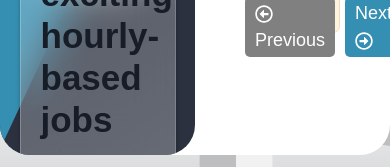
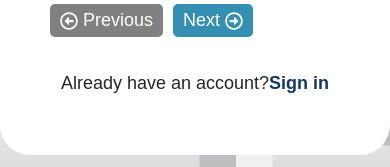
Before and after one commit to Rashed360/hourly-finder, a React (Create React App) app: page /register in a window 390 px wide. Shown: the part 555-722 px from the top of the page. Built offline with nearby package versions, Linux system fonts and the light colour scheme; no server answers.

Commit message:
responsive login and register page

```diff
--- a/src/components/auth/Login.js
+++ b/src/components/auth/Login.js
@@ -1,19 +1,19 @@
-import LeftContent from './commonAuth/LeftContent'
-import { useNavigate, Link, useLocation } from 'react-router-dom'
-import { FaInfoCircle } from 'react-icons/fa'
-import { Formik, Field, Form } from 'formik'
-import { connect } from 'react-redux'
-import { authLogin, clearAuthErrors } from '../../redux/actionCreators/authActionCreators'
-import Spinner from '../commonComponents/spinner/Spinner'
+import { Field, Form, Formik } from "formik"
+import { FaInfoCircle } from "react-icons/fa"
+import { connect } from "react-redux"
+import { Link, useLocation, useNavigate } from "react-router-dom"
+import { authLogin, clearAuthErrors } from "../../redux/actionCreators/authActionCreators"
+import Spinner from "../commonComponents/spinner/Spinner"
+import LeftContent from "./commonAuth/LeftContent"
 
-const mapDispatchToProps = dispatch => {
+const mapDispatchToProps = (dispatch) => {
   return {
     authLogin: (email, password) => dispatch(authLogin(email, password)),
     clearAuthErrors: () => dispatch(clearAuthErrors()),
   }
 }
 
-const mapStateToProps = state => {
+const mapStateToProps = (state) => {
   return {
     token: state.auth.token,
     authLoading: state.auth.authLoading,
@@ -21,20 +21,20 @@ const mapStateToProps = state => {
   }
 }
 
-const Login = props => {
+const Login = (props) => {
   const { token, authLoading, authFailedMsg, clearAuthErrors } = props
   const location = useLocation()
   const navigate = useNavigate()
   const redirectPath = location.state?.path
 
   const initialValues = {
-		email: '',
-		password: '',
+    email: "",
+    password: "",
     passwordCheck: false,
   }
 
-	const onSubmitHandle = async values => {
-		console.log('Login')
+  const onSubmitHandle = async (values) => {
+    console.log("Login")
     await props.authLogin(values.email, values.password)
     let timer = setTimeout(() => {
       clearAuthErrors()
@@ -43,19 +43,19 @@ const Login = props => {
     if (redirectPath !== undefined) navigate(redirectPath, { replace: true })
   }
 
-	const validateHandle = values => {
+  const validateHandle = (values) => {
     const errors = {}
 
     if (!values.email) {
-			errors.email = 'Field is Required'
+      errors.email = "Field is Required"
     } else if (!/^[A-Z0-9._%+-]+@[A-Z0-9.-]+\.[A-Z]{2,}$/i.test(values.email)) {
-			errors.email = 'Invalid Email Address'
+      errors.email = "Invalid Email Address"
     }
 
     if (!values.password) {
-			errors.password = 'Field is Required'
+      errors.password = "Field is Required"
     } else if (values.password.length < 8) {
-			errors.password = 'Must be atleast 8 characters long'
+      errors.password = "Must be atleast 8 characters long"
     }
 
     return errors
@@ -79,7 +79,7 @@ const Login = props => {
 
               <Formik initialValues={initialValues} onSubmit={onSubmitHandle} validate={validateHandle}>
                 {({ values, errors, touched, handleChange, handleSubmit, handleReset }) => (
-									<Form onSubmit={handleSubmit} onReset={handleReset} style={{ height: '300px' }}>
+                  <Form onSubmit={handleSubmit} onReset={handleReset} style={{ height: "300px" }}>
                     <div className='form-field email'>
                       <label htmlFor='email'>Email</label>
                       <Field
@@ -88,9 +88,9 @@ const Login = props => {
                         className={
                           touched.email
                             ? errors.email
-															? 'form-control is-invalid'
-															: 'form-control is-valid'
-														: 'form-control'
+                              ? "form-control is-invalid"
+                              : "form-control is-valid"
+                            : "form-control"
                         }
                         value={values.email}
                         onChange={handleChange}
@@ -111,9 +111,9 @@ const Login = props => {
                         className={
                           touched.password
                             ? errors.password
-															? 'form-control is-invalid'
-															: 'form-control is-valid'
-														: 'form-control'
+                              ? "form-control is-invalid"
+                              : "form-control is-valid"
+                            : "form-control"
                         }
                         value={values.password}
                         onChange={handleChange}
@@ -139,16 +139,16 @@ const Login = props => {
                         className={
                           touched.passwordCheck
                             ? values.passwordCheck
-															? 'text-success'
-															: 'text-danger'
+                              ? "text-success"
+                              : "text-danger"
                             : null
                         }
                       >
                         {touched.passwordCheck
                           ? values.passwordCheck
-														? 'Password Saved'
-														: 'Password Not Saved'
-													: 'Save Password'}
+                            ? "Password Saved"
+                            : "Password Not Saved"
+                          : "Save Password"}
                       </label>
                     </div>
 
@@ -158,12 +158,17 @@ const Login = props => {
                     <p className='forget mt-20'>
                       <Link to='/password-reset'>Forgot Password?</Link>
                     </p>
+                    <div className='auth mobile-view-link'>
+                      <p>
+                        Dont have an account? <Link to='/register'>Sign up</Link>
+                      </p>
+                    </div>
                   </Form>
                 )}
               </Formik>
             </div>
           ) : (
-						<div className='form' style={{ height: '300px' }}>
+            <div className='form' style={{ height: "300px" }}>
               <h2>Sign in</h2>
               <p className='msg_notify'>
                 <FaInfoCircle /> Signed In completed Successfully!
@@ -173,8 +178,8 @@ const Login = props => {
                 profile creation. Go to Dashboard and Edit your Profile.
               </p>
               <div className='btn_group'>
-								<span onClick={() => navigate('/')}>Go to Home</span>
-								<span onClick={() => navigate('/dashboard')}>Go to Dashboard</span>
+                <span onClick={() => navigate("/")}>Go to Home</span>
+                <span onClick={() => navigate("/dashboard")}>Go to Dashboard</span>
               </div>
             </div>
           )}
--- a/src/components/auth/Register.js
+++ b/src/components/auth/Register.js
@@ -12,6 +12,7 @@ import {
   FaUserTie,
 } from "react-icons/fa"
 import { useDispatch, useSelector } from "react-redux"
+import { Link } from "react-router-dom"
 import { authSignUp, clearAuthErrors } from "../../redux/actionCreators/authActionCreators"
 import FormField from "../commonComponents/formik/FormField"
 import Spinner from "../commonComponents/spinner/Spinner"
@@ -286,6 +287,12 @@ const Register = () => {
                         Next <FaRegArrowAltCircleRight />
                       </span>
                     </div>
+                    <div className='auth mobile-view-link register'>
+                      <p>
+                        Already have an account?
+                        <Link to='/login'>Sign in </Link>
+                      </p>
+                    </div>
                   </Form>
                 )}
               </Formik>
--- a/src/style/index.css
+++ b/src/style/index.css
@@ -1320,6 +1320,26 @@ h2.contact-title,
   background: #16395f;
   color: white;
 }
+.auth.mobile-view-link p {
+  font-size: 18px;
+  text-align: center;
+}
+
+.auth.mobile-view-link {
+  margin-top: 10px;
+  display: none;
+}
+.auth.mobile-view-link.register {
+  position: absolute;
+  left: 0;
+  bottom: -40px;
+  width: 100%;
+}
+
+.auth.mobile-view-link a {
+  font-weight: bold;
+  color: #16395f;
+}
 /* -------------------------Registration Page CSS  End--------------------- */
 
 /* -------------------------All Blog Page CSS  Start--------------------- */
--- a/src/style/responsive.css
+++ b/src/style/responsive.css
@@ -115,6 +115,13 @@
     border: none;
     border-bottom: 1px solid #dadada;
   }
+  .registration-left-content {
+    width: 90%;
+    height: 90%;
+    backdrop-filter: blur(35px);
+    left: 45%;
+    top: 37%;
+  }
 }
 
 /* small mobile :320px. */
@@ -146,6 +153,21 @@
     margin: auto;
     margin-bottom: 50px;
     text-align: center;
+  }
+
+  /* Login, Register and Apply Page */
+  .registration-left {
+    display: none;
+  }
+  .registration-form {
+    width: 100%;
+    float: none;
+  }
+  .btn_group {
+    bottom: 20px;
+  }
+  .auth.mobile-view-link {
+    display: block;
   }
 
   /* All Job Page */
```
Lines whose indentation alone changed are shown as unchanged.
